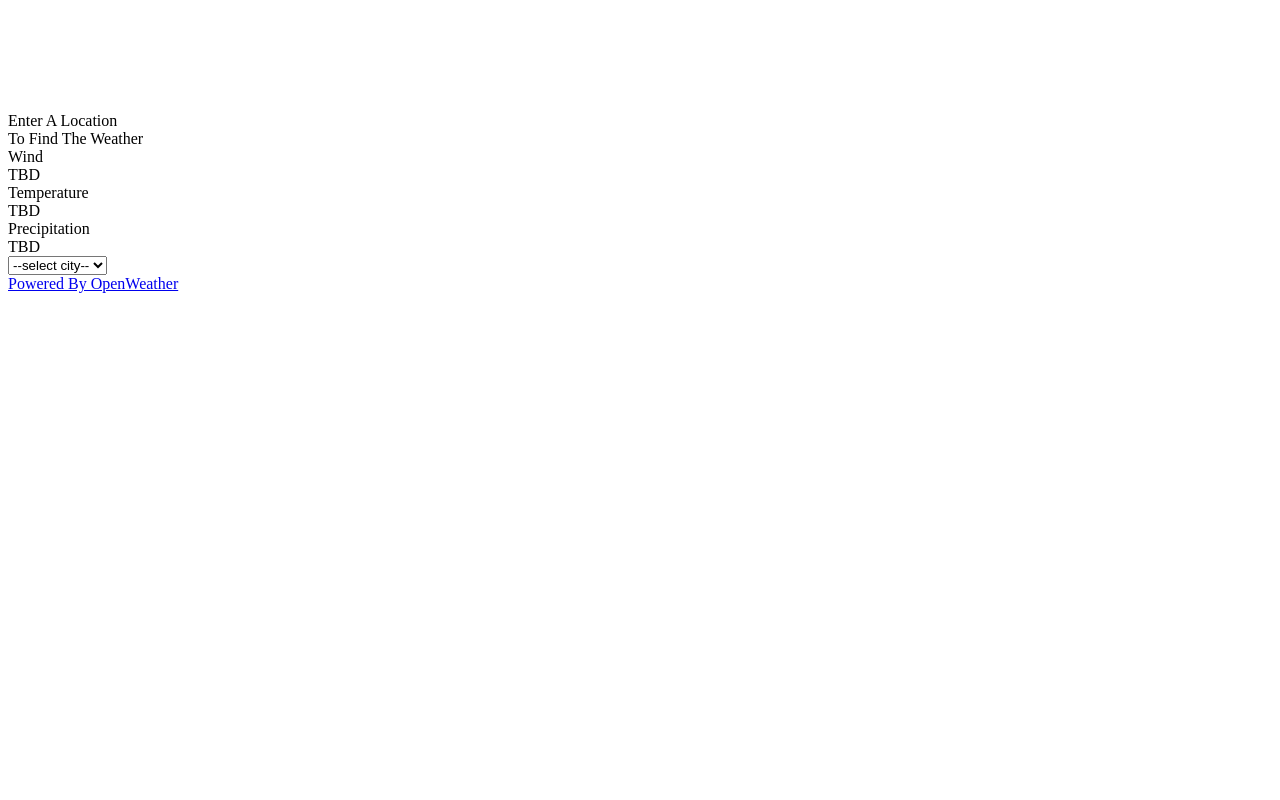
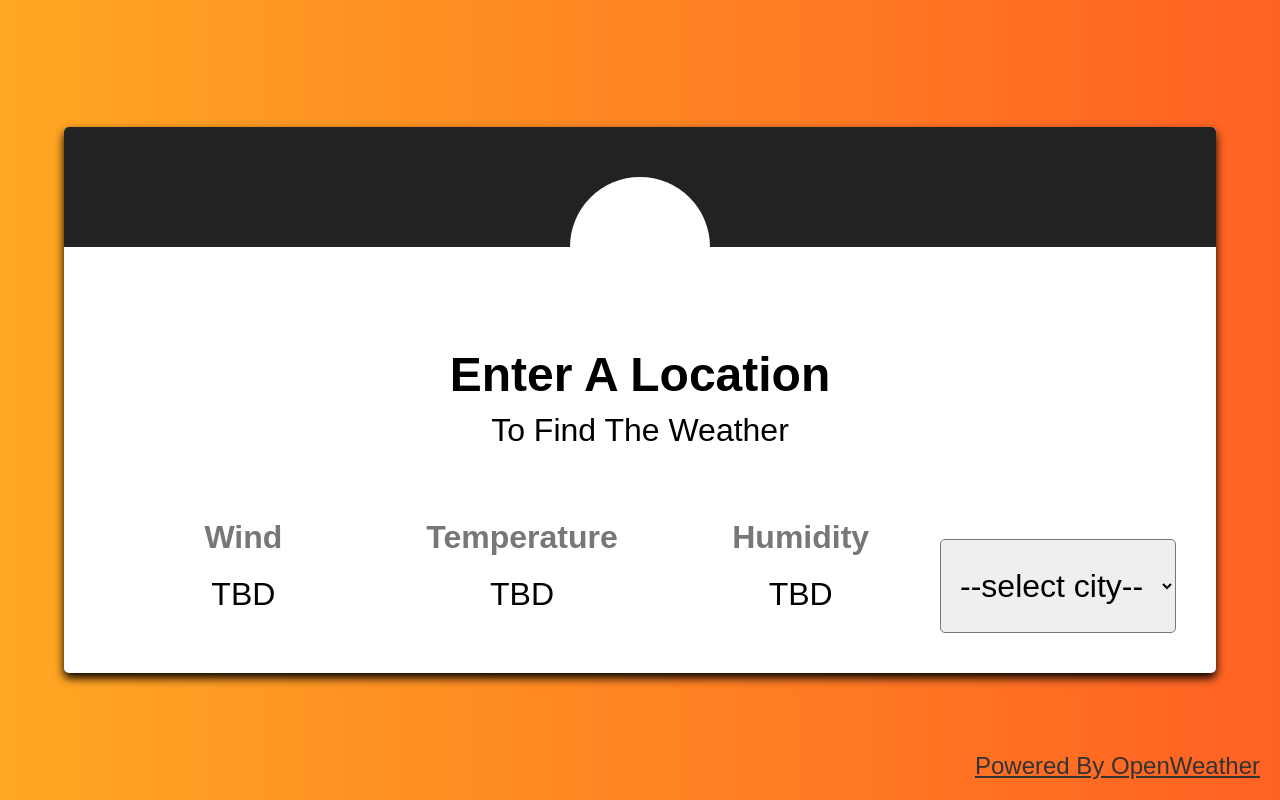
Before and after one commit to Ishtiaqasif/WeatherApp, a website: page public/index.html in a window 1280 px wide. Drawn offline with Linux system fonts and the light colour scheme.

Commit message:
I am almost there

```diff
--- a/public/index.html
+++ b/public/index.html
@@ -15,7 +15,8 @@
     <div class="container">
         <div class="header">
             <div class="icon-container">
-                <canvas id="icon" width="100" height="100"></canvas>
+                <!-- <canvas id="icon" width="100" height="100"></canvas> -->
+                <img id="icon" style="display:none" width="100" height="100" src="" alt="">
             </div>
         </div>
         <div class="content">
@@ -33,12 +34,12 @@
                     <div class="value" id="data-temperature">TBD</div>
                 </div>
                 <div class="detail">
-                    <div class="title">Precipitation</div>
+                    <div class="title">Humidity</div>
                     <div class="value" id="data-precipitation">TBD</div>
                 </div>
                 <div class="city-search-container">
                     <!-- <input placeholder="Enter Location" type="text" class="city-search" id="data-city-serach"> -->
-                    <select name="" id="data-city-serach">
+                    <select name="" class="city-search" id="data-city-serach">
                         <option value="">--select city--</option>
                         <option value="Dhaka">Dhaka</option>
                         <option value="Delhi">Delhi</option>
--- a/public/script.js
+++ b/public/script.js
@@ -30,13 +30,14 @@ const
             setWeatherData(data.weatherInfo/*, place.fomatted_address*/);
         })
         .catch((error) => {
-            //console.error('client-side error: ', error);
+
         });
     }
 });
 
 //const icon = new Skycons({color: '#FF4500'});
 const statusElement = document.getElementById('data-status');
+const iconElement = document.getElementById('icon');
 const locationElement = document.getElementById('data-location');
 const windElement = document.getElementById('data-wind');
 const tempElement = document.getElementById('data-temperature');
@@ -45,10 +46,12 @@ const preciElement = document.getElementById('data-precipitation');
 let setWeatherData = (data) => {
 
     statusElement.textContent = data.weather.main;
+    iconElement.src = `http://openweathermap.org/img/wn/${data.weather[0].icon}@2x.png`;
+    iconElement.style.display = '';
     locationElement.textContent = data.name;
-    windElement.textContent = data.wind.speed;
-    tempElement.textContent = data.main.temp;
-    preciElement.textContent = data.main.humidity;
+    windElement.textContent =Math.round(+(data.wind.speed) * 1000 / 3600) + 'kmp';
+    tempElement.textContent = data.main.temp + '\u00B0C';
+    preciElement.textContent = data.main.humidity + '%';
 
     //icon.set('icon', data.weather.icon)
 
--- a/public/style.css
+++ b/public/style.css
@@ -0,0 +1,135 @@
+*, *::before, *::after {
+    box-sizing: border-box;
+    font-family: 'Gotham Rounded', sans-serif;
+  }
+
+  body {
+    background: linear-gradient(to right, rgb(255, 167, 35), rgb(255, 97, 35));
+    display: flex;
+    justify-content: center;
+    align-items: center;
+    min-height: 100vh;
+    margin: 0;
+    padding: 0;
+  }
+
+  .container {
+    max-width: 90%;
+    width: 1200px;
+    background-color: white;
+    box-shadow: 0 5px 10px black;
+    border-radius: 5px;
+  }
+
+  .content {
+    padding: 40px;
+    margin-top: 50px;
+  }
+
+  .header {
+    background-color: #222;
+    height: 120px;
+    display: flex;
+    justify-content: center;
+    align-items: flex-end;
+    border-top-left-radius: 5px;
+    border-top-right-radius: 5px;
+  }
+
+
+  .icon-container {
+    position: relative;
+    top: 70px;
+    padding: 20px;
+    background-color: white;
+    width: 140px;
+    height: 140px;
+    border-radius: 50%;
+  }
+
+  .general-information {
+    display: flex;
+    flex-direction: column;
+    align-items: center;
+    padding: 10px;
+  }
+
+  .status {
+    font-size: 3rem;
+    font-weight: bold;
+  }
+
+  .location {
+    font-size: 2rem;
+    font-weight: normal;
+    margin-top: 10px;
+  }
+
+  .detail-section {
+    display: flex;
+    justify-content: space-between;
+    margin-top: 40px;
+  }
+
+  .detail {
+    display: flex;
+    flex-direction: column;
+    align-items: center;
+    flex-basis: 0;
+    flex-grow: 1;
+    padding: 20px;
+  }
+
+  .detail.bordered {
+    border-left: 1px solid #777;
+    border-right: 1px solid #777;
+  }
+
+  .detail .title {
+    font-size: 2rem;
+    flex-grow: 1;
+    font-weight: bold;
+    color: #777;
+  }
+
+  .detail .value {
+    font-size: 2rem;
+    margin-top: 20px;
+  }
+
+  .city-search-container {
+    display: flex;
+    justify-content: center;
+  }
+
+  .city-search {
+    margin-top: 40px;
+    font-size: 2rem;
+    outline: none;
+    border: 1px solid #777;
+    border-radius: 5px;
+    padding: 10px 15px;
+    width: 100%;
+  }
+
+  .pac-item {
+    font-size: 2rem;
+    padding: 10px 10px;
+  }
+
+  .pac-icon {
+    display: none;
+  }
+
+  .pac-item-query {
+    font-size: 2rem;
+    padding-right: 14px;
+  }
+
+  .openweather-logo {
+    position: absolute;
+    bottom: 20px;
+    right: 20px;
+    color: #333;
+    font-size: 1.5rem;
+  }
--- a/server.js
+++ b/server.js
@@ -14,7 +14,7 @@ app.use(express.static('public'));
 
 app.post('/weather', (req, res) => {
     console.log(req.body);
-    const url = `https://api.openweathermap.org/data/2.5/weather?q=${req.body.cityName}&APPID=${API_KEY}`;
+    const url = `https://api.openweathermap.org/data/2.5/weather?q=${req.body.cityName}&APPID=${API_KEY}&units=metric`;
     //const url = 'https://jsonplaceholder.typicode.com/todos/1';
 
     axios({
```
